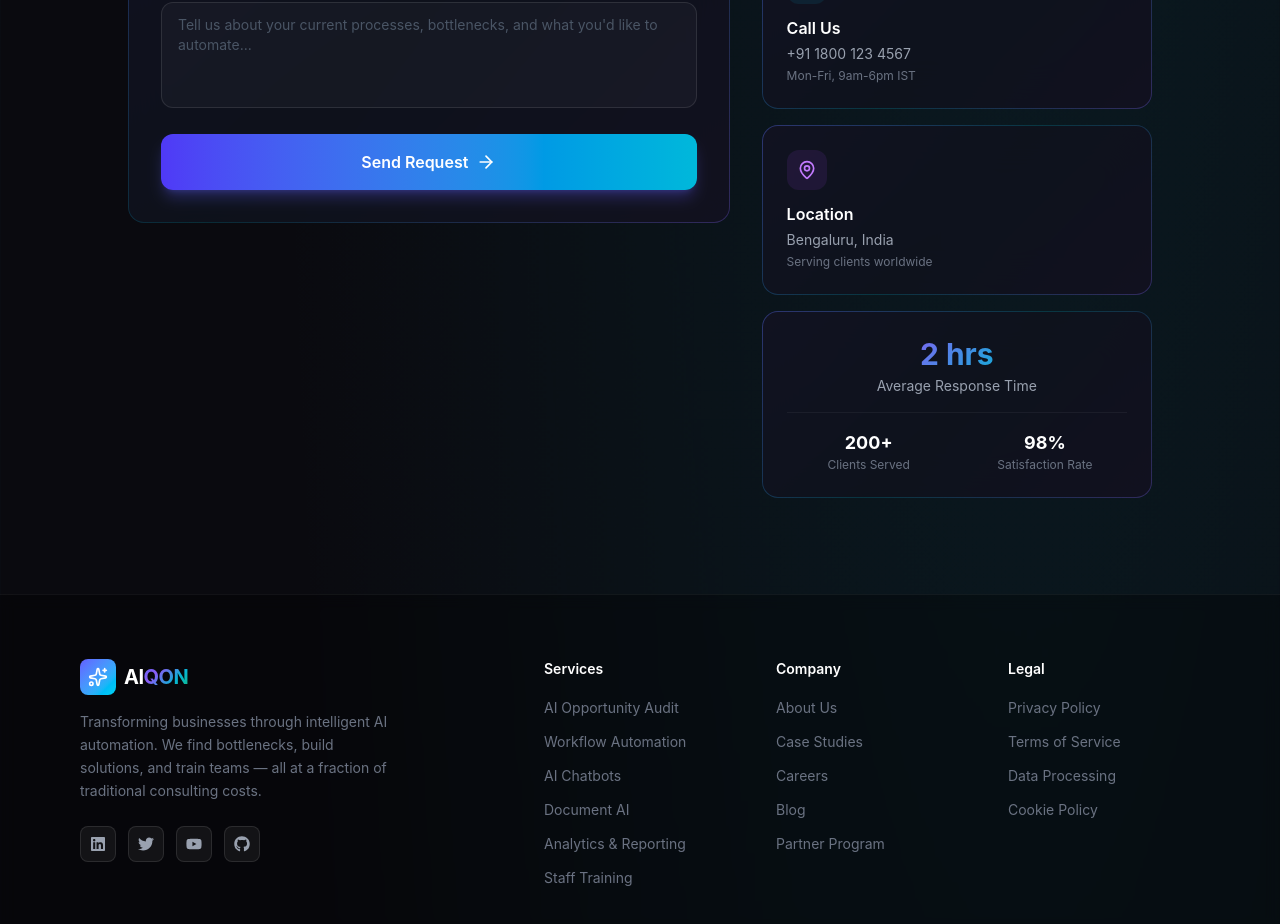
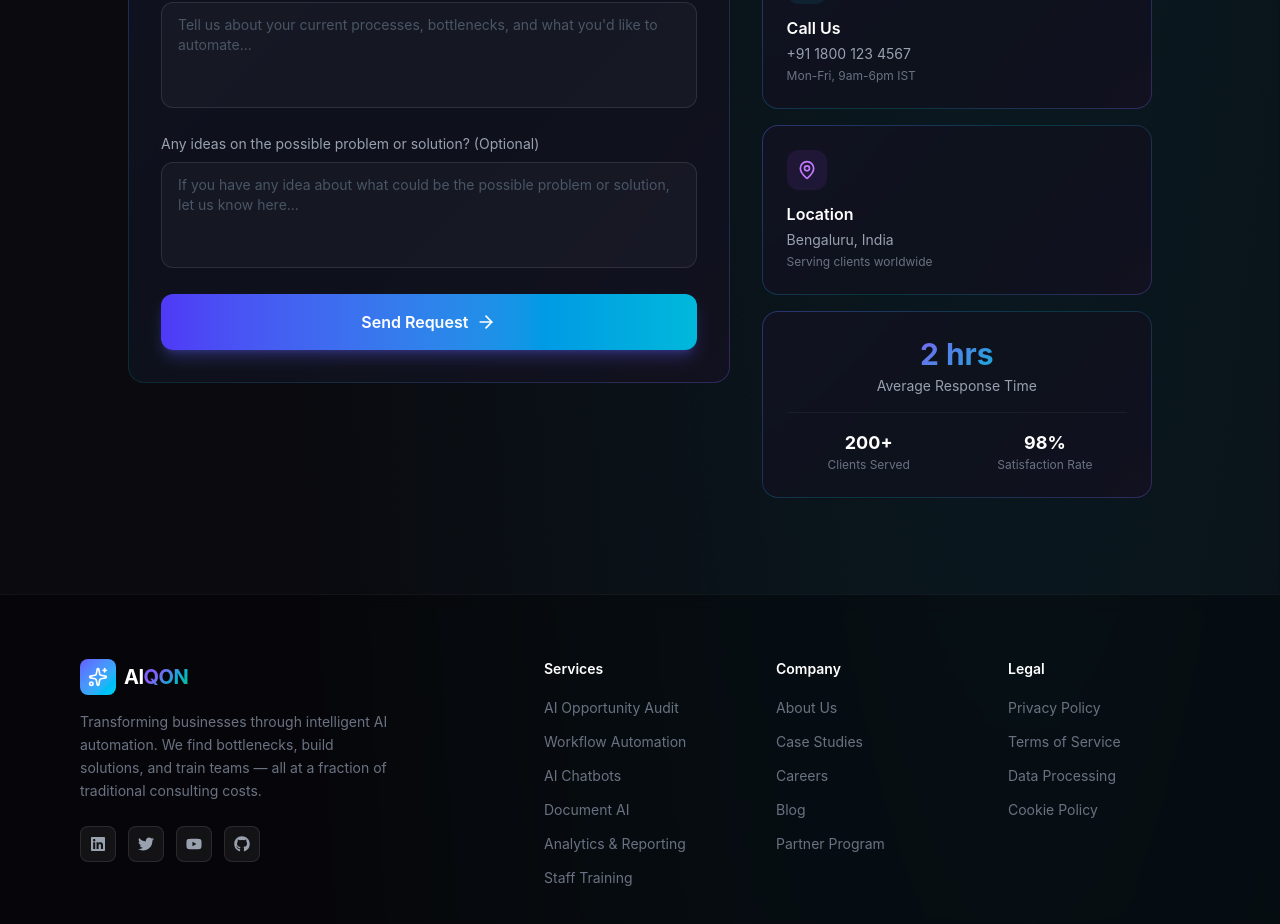
Before and after one commit to thisisarindam/aiconsultancy, a React (Vite) app: page / in a window 1280 px wide. Shown: the part 9740-10664 px from the top of the page. Built offline with nearby package versions, Linux system fonts and the light colour scheme.

Commit message:
Add idea/solution textarea to Contact form

```diff
--- a/src/components/Contact.tsx
+++ b/src/components/Contact.tsx
@@ -9,6 +9,7 @@ export default function Contact() {
     email: "",
     company: "",
     message: "",
+    idea: "",
   });
 
   const handleChange = (e: React.ChangeEvent<HTMLInputElement | HTMLTextAreaElement>) => {
@@ -18,7 +19,7 @@ export default function Contact() {
   const handleSubmit = (e: React.FormEvent) => {
     e.preventDefault();
     setSubmitted(true);
-    setFormData({ name: "", email: "", company: "", message: "" });
+    setFormData({ name: "", email: "", company: "", message: "", idea: "" });
   };
 
   return (
@@ -132,6 +133,19 @@ export default function Contact() {
                       className="w-full px-3 sm:px-4 py-2.5 sm:py-3 rounded-xl bg-white/[0.03] border border-white/10 text-white text-sm placeholder-gray-600 focus:border-indigo-500/50 focus:outline-none focus:ring-2 focus:ring-indigo-500/20 transition resize-none"
                     />
                   </div>
+                  <div>
+                    <label className="block text-xs sm:text-sm text-gray-400 mb-2">
+                      Any ideas on the possible problem or solution? (Optional)
+                    </label>
+                    <textarea
+                      name="idea"
+                      value={formData.idea}
+                      onChange={handleChange}
+                      rows={4}
+                      placeholder="If you have any idea about what could be the possible problem or solution, let us know here..."
+                      className="w-full px-3 sm:px-4 py-2.5 sm:py-3 rounded-xl bg-white/[0.03] border border-white/10 text-white text-sm placeholder-gray-600 focus:border-indigo-500/50 focus:outline-none focus:ring-2 focus:ring-indigo-500/20 transition resize-none"
+                    />
+                  </div>
                   <motion.button
                     type="submit"
                     whileHover={{ scale: 1.01 }}
```
